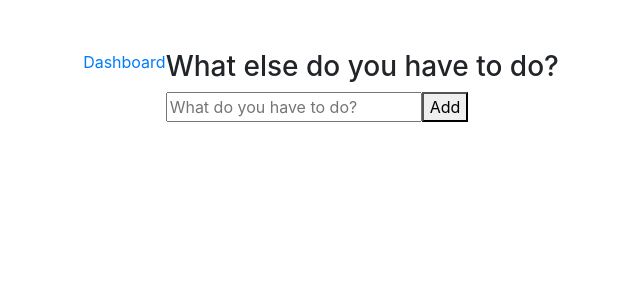
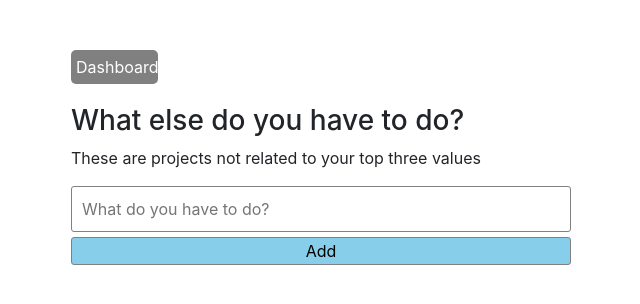
Before and after one commit to essentialism-2-bw/essentialism, a React (Create React App) app: page /todo in a window 1280 px wide. Shown: the top 304 px of the page, without its empty margins (319-959 px from the left). Built offline with nearby package versions, Linux system fonts and the light colour scheme; sample sign-in values are in the browser's storage.

Commit message:
Added styling to todo list

```diff
--- a/src/App.css
+++ b/src/App.css
@@ -3,7 +3,7 @@
   justify-content: space-around;
 }
 
-.completed {
+.complete {
   text-decoration: line-through;
 }
 
--- a/src/components/Todo.js
+++ b/src/components/Todo.js
@@ -4,10 +4,9 @@ import { connect } from "react-redux";
 import { completeTodo } from '../Redux/userActions';
 
 const Todo = props => {
-  console.log("props todo",props)
 
   return(
-    <div>
+    <div className="container">
       <h2 className={props.completed ? 'complete' : ''}
         onClick={()=> props.completeTodo(props.id)}>{props.item}</h2>
     </div>
--- a/src/components/TodoForm.js
+++ b/src/components/TodoForm.js
@@ -14,7 +14,7 @@ const TodoForm = props => {
 
   return(
     <form onSubmit={handleSubmit}>
-      <div>
+      <div className="form">
         <input
           type="text"
           placeholder='What do you have to do?'
--- a/src/components/TodoRedux.js
+++ b/src/components/TodoRedux.js
@@ -5,16 +5,20 @@ import { connect } from "react-redux";
 import TodoForm from './TodoForm';
 import TodoList from './TodoList';
 
-const TodoRedux = () => {
+import '../styles/todoStyles.css'
+
+const TodoRedux = props => {
+
   return(
-    <>
-      <Link to='/dashboard'>Dashboard</Link>
+    <div className='redux'>
+      <Link className='link' to='/dashboard'>Dashboard</Link>
       <div>
         <h3>What else do you have to do?</h3>
+        <p>These are projects not related to your top three values</p>
         <TodoForm />
         <TodoList />
       </div>
-    </>
+    </div>
   )
 };
 
--- /dev/null
+++ b/src/styles/todoStyles.css
@@ -0,0 +1,46 @@
+.redux{
+  width: 500px;
+  display: flex;
+  flex-direction: column;
+}
+
+.link{
+  color: white;
+  background-color: gray;
+  padding: 5px;
+  border-radius: 5px;
+  margin-bottom: 20px;
+  width: 87px;
+  transition: .5s;
+}
+
+.link:hover{
+  color: black;
+  background-color: lightgray;
+  text-decoration: none;
+}
+
+.form{
+  display: flex;
+  flex-direction: column;
+}
+
+.form input{
+  padding: 10px;
+  border: 1px solid gray;
+  border-radius: 3px;
+  margin-bottom: 5px;
+}
+
+.form button{
+  background-color: skyblue;
+  border: 1px solid gray;
+  border-radius: 3px;
+  transition: .5s;
+}
+
+.container h2{
+  border: 2px solid black;
+  padding: 5px;
+  margin: 15px;
+}
```
Also changed, not shown: src/Redux/userReducer.js (+4 -3 lines).
